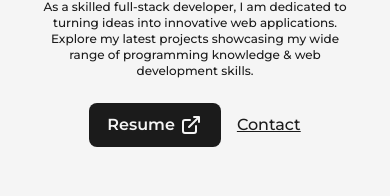
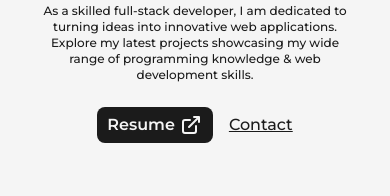
Before and after one commit to CChoi08/Portfolio-Project, a Next.js app: page / in a window 390 px wide. Shown: the part 648-844 px from the top of the page. Built offline with nearby package versions, Linux system fonts and the light colour scheme.

Commit message:
link updates

```diff
--- a/src/pages/index.js
+++ b/src/pages/index.js
@@ -42,7 +42,7 @@ export default function Home() {
                 rounded-lg text-lg font-semibold hover:bg-light hover:text-dark
                 border-2 border-solid border-transparent hover:border-dark
                 dark:bg-light dark:text-dark hover:dark:bg-dark hover:dark:text-light hover:dark:border-light
-                md:p-2 md:px-4 md:text-base
+                md:p-2 md:px-4 md:text-base sm:p-1 sm:px-2
                 '
                 download={true}
                 >Resume <LinkArrow className={"w-6 ml-1"} />
--- a/src/pages/projects.js
+++ b/src/pages/projects.js
@@ -127,8 +127,8 @@ const projects = () => {
                       img={project2}
                       summary="Showcases my very own portfolio website with seemless transitions, and aesthetic navigation and
                       organization."
-                      link="/"
-                      github="/"
+                      link="https://www.christopherc.app/"
+                      github="https://github.com/CChoi08/Portfolio-Project"
                       type="Featured Project"
                     />
                   </div>
```
